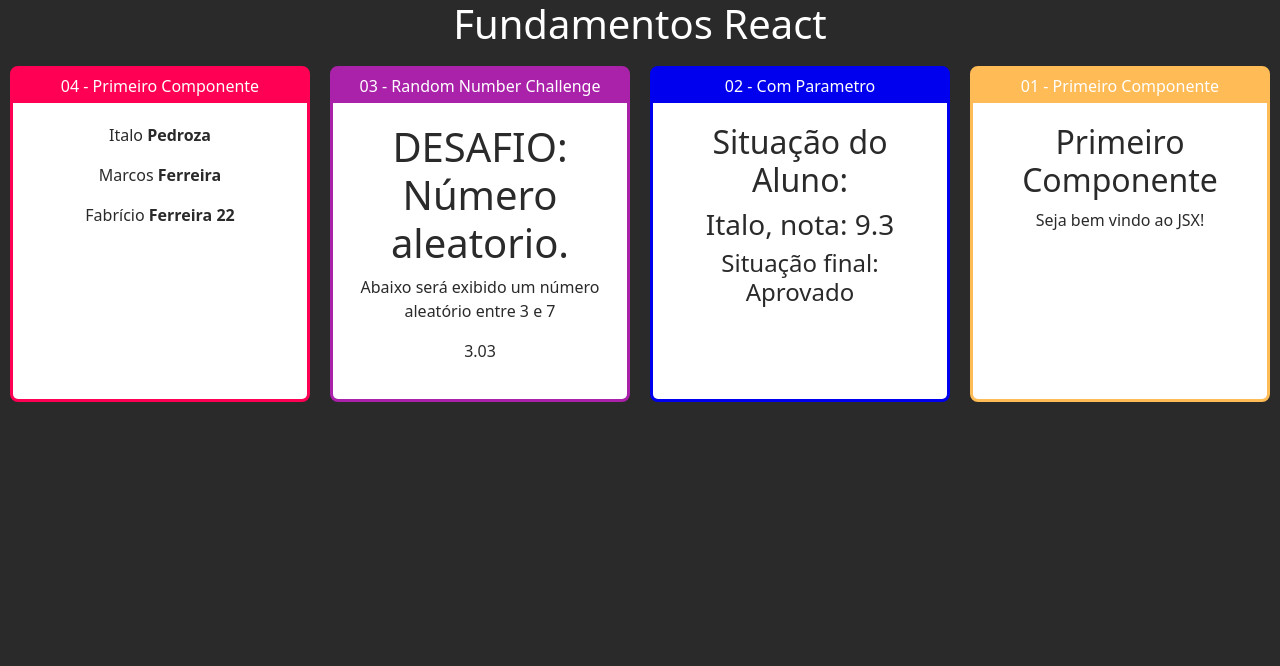
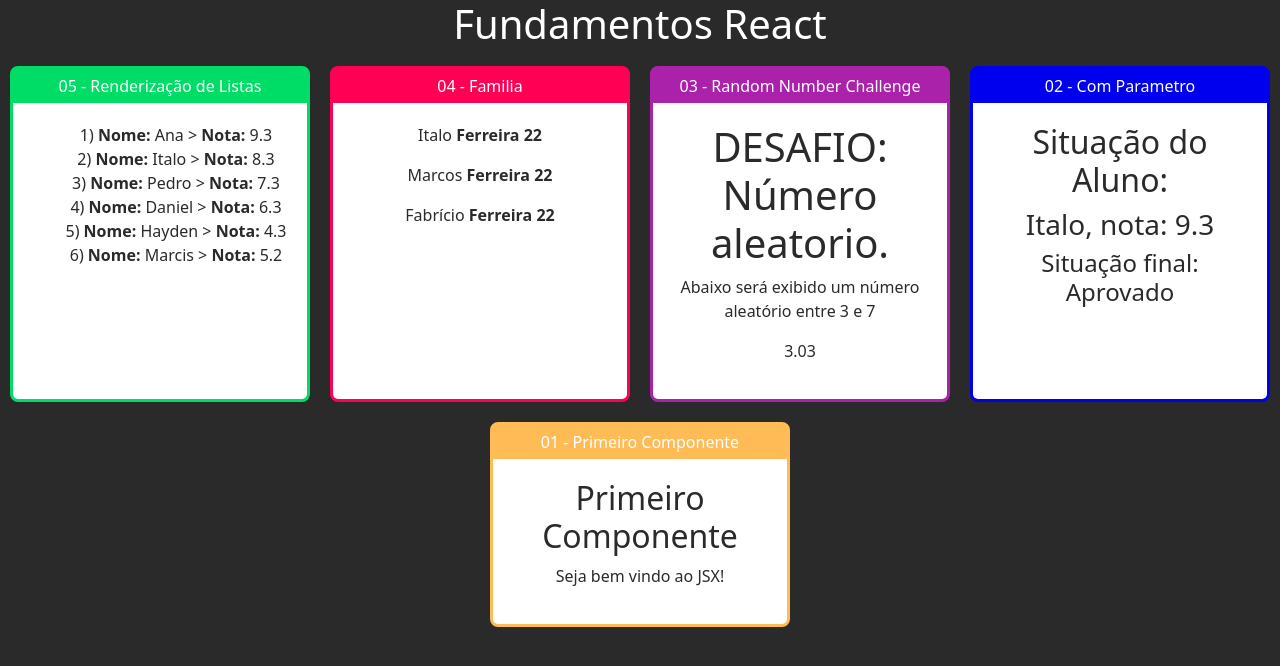
Before and after one commit to italoknd/Curso-REACT-JS, a React (Create React App) app in the folder fundamentos-react/: page / in a window 1280 px wide. Shown: the top 666 px of the page. Built offline with nearby package versions, Linux system fonts and the light colour scheme.

Commit message:
renderização de listas

```diff
--- a/fundamentos-react/src/App.jsx
+++ b/fundamentos-react/src/App.jsx
@@ -5,20 +5,33 @@ import ComParametro from './components/basicos/ComParametro'
 import Random from './components/basicos/Random'
 import Card from './components/layout/Card'
 import Familia from './components/basicos/Familia'
+import FamiliaMembro from './components/basicos/FamiliaMembro'
+import ListaAlunos from './components/repetição/ListaAlunos'
 
 export default function App() {
   return (
     <div>
       <h1>Fundamentos React</h1>
       <div className="cards-container">
-        <Card titulo="04 - Primeiro Componente" color="#f05">
-          <Familia sobrenome="Ferreira" idade={22}/>
+        <Card titulo="05 - Renderização de Listas" color="#0D6">
+          <ListaAlunos></ListaAlunos>
+        </Card>
+        <Card titulo="04 - Familia" color="#f05">
+          <Familia sobrenome="Ferreira" idade={22}>
+            <FamiliaMembro nome="Italo" sobrenome="Pedroza"></FamiliaMembro>
+            <FamiliaMembro nome="Marcos"></FamiliaMembro>
+            <FamiliaMembro nome="Fabrício"></FamiliaMembro>
+          </Familia>
         </Card>
         <Card titulo="03 - Random Number Challenge" color="#A2A">
           <Random maxNum={3} minNum={7} />
         </Card>
         <Card titulo="02 - Com Parametro">
-          <ComParametro situacao="Situação do Aluno:" aluno="Italo" nota={9.3} />
+          <ComParametro
+            situacao="Situação do Aluno:"
+            aluno="Italo"
+            nota={9.3}
+          />
         </Card>
         <Card titulo="01 - Primeiro Componente" color="#fb5">
           <Primeiro />
--- a/fundamentos-react/src/components/basicos/Familia.jsx
+++ b/fundamentos-react/src/components/basicos/Familia.jsx
@@ -1,13 +1,11 @@
-import React from "react";
-import FamiliaMembro from "./FamiliaMembro";
+import React, { cloneElement } from 'react'
 
-export default function Familia(props){
-
-  return(
+export default function Familia(props) {
+  return (
     <div>
-      <FamiliaMembro nome="Italo" sobrenome="Pedroza"></FamiliaMembro>
-      <FamiliaMembro nome="Marcos" sobrenome={props.sobrenome}></FamiliaMembro>
-      <FamiliaMembro nome="Fabrício" {...props}></FamiliaMembro>
+      {props.children.map((el, index) => {
+        return cloneElement(el, {...props, key: index})
+      })}
     </div>
   )
 }
--- /dev/null
+++ b/fundamentos-react/src/components/repetição/ListaAlunos.jsx
@@ -0,0 +1,19 @@
+import React from 'react'
+import alunos from '../../data/alunos'
+
+export default function ListaAlunos() {
+  const lista = alunos.map(alunos => {
+    return (
+      <li key={alunos.id}>
+        {alunos.id}) <strong>Nome:</strong> {alunos.nome} &gt;{' '}
+        <strong>Nota:</strong> {alunos.nota}
+      </li>
+    )
+  })
+
+  return (
+    <div>
+      <ul>{lista}</ul>
+    </div>
+  )
+}
--- /dev/null
+++ b/fundamentos-react/src/data/alunos.js
@@ -0,0 +1,8 @@
+export default [
+  {id: 1, nome: "Ana", nota: 9.3},
+  {id: 2, nome: "Italo", nota: 8.3},
+  {id: 3, nome: "Pedro", nota: 7.3},
+  {id: 4, nome: "Daniel", nota: 6.3},
+  {id: 5, nome: "Hayden", nota: 4.3},
+  {id: 6, nome: "Marcis", nota: 5.2},
+]
--- a/fundamentos-react/src/index.css
+++ b/fundamentos-react/src/index.css
@@ -7,3 +7,7 @@ body{
 h1, h2, h3{
   font-weight: 200;
 }
+
+ul{
+  list-style: none;
+}
```
Also changed, not shown: fundamentos-react/src/components/basicos/FamiliaMembro.jsx (line endings or trailing spaces).
